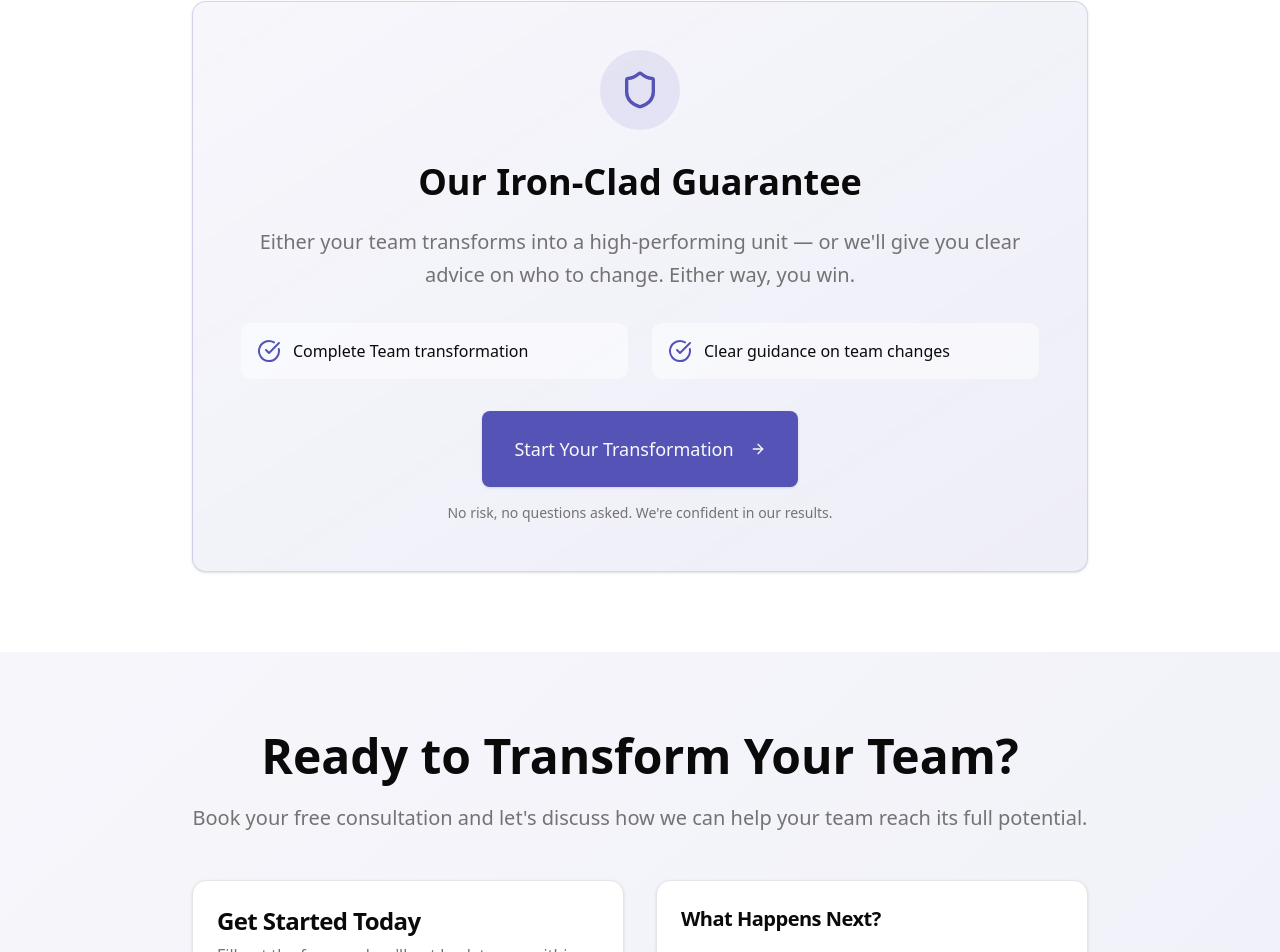
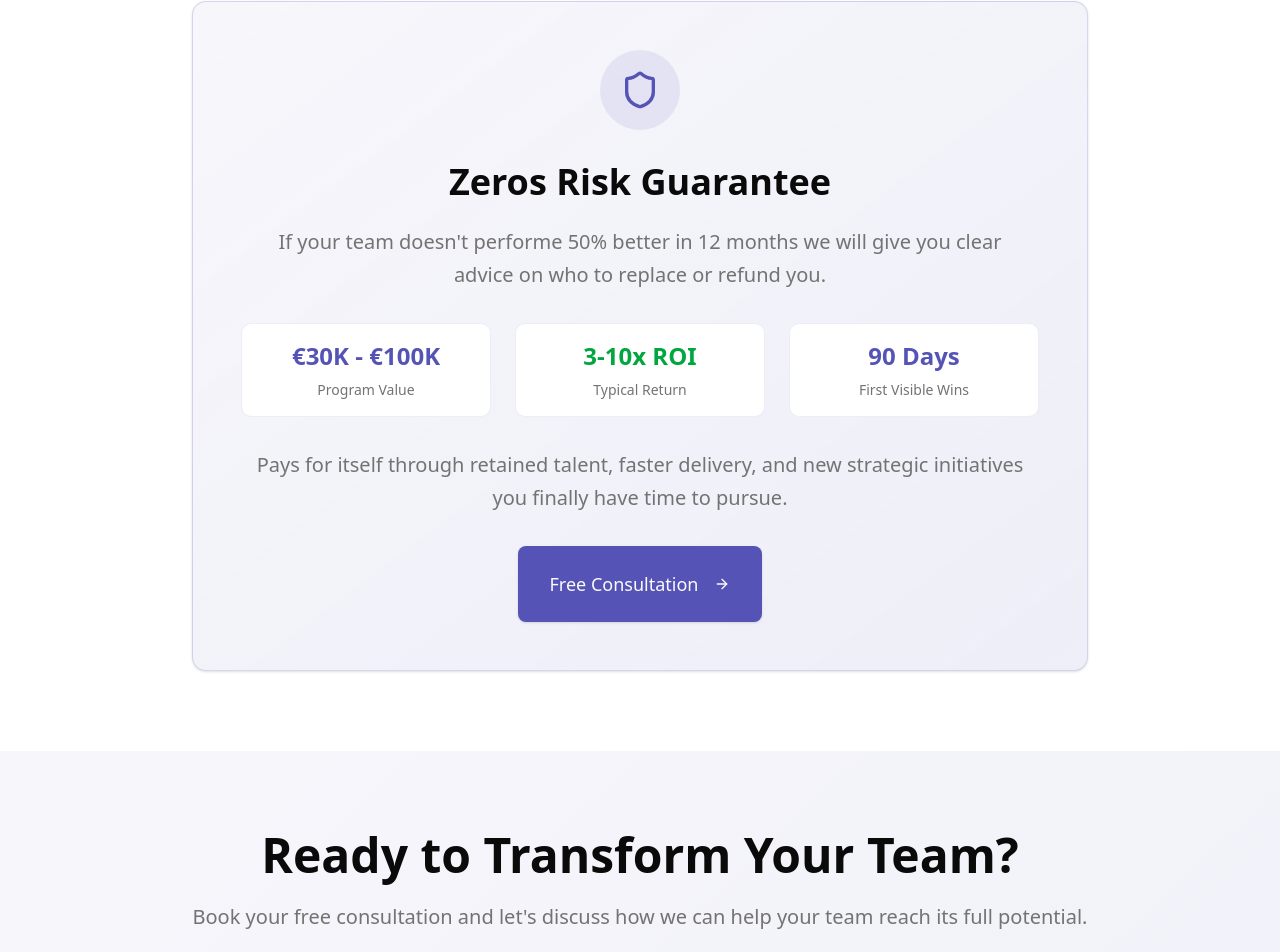
Before and after one commit to zatezalo/tatjana, a Next.js app: page / in a window 1280 px wide. Shown: the part 6898-7850 px from the top of the page. Built offline with nearby package versions, Linux system fonts and the light colour scheme.

Commit message:
Revise Guarantee section with updated messaging and layout enhancements. Change guarantee text for clarity, introduce new program value and ROI metrics, and update button text for booking consultations.

```diff
--- a/src/components/sections/Guarantee.tsx
+++ b/src/components/sections/Guarantee.tsx
@@ -16,34 +16,50 @@ export default function Guarantee() {
               </div>
 
               <h2 className="text-3xl md:text-4xl font-bold text-foreground mb-6">
-                Our Iron-Clad Guarantee
+                Zeros Risk Guarantee
               </h2>
 
               <p className="text-xl text-muted-foreground mb-8 leading-relaxed max-w-3xl mx-auto">
                 {offer.guarantee.text}
               </p>
 
-              <div className="grid grid-cols-1 md:grid-cols-2 gap-6 mb-8">
-                <div className="flex items-center gap-3 p-4 bg-background/50 rounded-lg">
-                  <CheckCircle className="w-6 h-6 text-primary flex-shrink-0" />
-                  <span className="font-medium text-foreground">Complete Team transformation</span>
+              <div className="grid grid-cols-1 md:grid-cols-3 gap-6 text-center mb-8">
+                <div className="bg-background p-4 rounded-lg border border-primary/10">
+                  <div className="text-2xl font-bold text-primary mb-2">
+                  €30K - €100K
+                  </div>
+                  <div className="text-sm text-muted-foreground">
+                    Program Value
+                  </div>
                 </div>
-                <div className="flex items-center gap-3 p-4 bg-background/50 rounded-lg">
-                  <CheckCircle className="w-6 h-6 text-primary flex-shrink-0" />
-                  <span className="font-medium text-foreground">Clear guidance on team changes</span>
+                <div className="bg-background p-4 rounded-lg border border-primary/10">
+                  <div className="text-2xl font-bold text-green-600 mb-2">
+                    3-10x ROI
+                  </div>
+                  <div className="text-sm text-muted-foreground">
+                    Typical Return
+                  </div>
+                </div>
+                <div className="bg-background p-4 rounded-lg border border-primary/10">
+                  <div className="text-2xl font-bold text-primary mb-2">
+                    90 Days
+                  </div>
+                  <div className="text-sm text-muted-foreground">First Visible Wins</div>
                 </div>
               </div>
+
+              <p className="text-xl text-muted-foreground mb-8 leading-relaxed max-w-3xl mx-auto">
+                {offer.guarantee.text2}
+              </p>
+
 
               <div className="text-center">
                 <Button asChild size="lg" className="text-lg px-8 py-6 h-auto">
                   <Link href="/book">
-                    Start Your Transformation
+                    Free Consultation
                     <ArrowRight className="ml-2 w-5 h-5" />
                   </Link>
                 </Button>
-                <p className="text-sm text-muted-foreground mt-4">
-                  No risk, no questions asked. We&apos;re confident in our results.
-                </p>
               </div>
             </CardContent>
           </Card>
--- a/src/lib/offer.ts
+++ b/src/lib/offer.ts
@@ -88,7 +88,8 @@ export const offer = {
     },
   },
   guarantee: {
-    text: "Either your team transforms into a high-performing unit — or we'll give you clear advice on who to change. Either way, you win.",
+    text: "If your team doesn't performe 50% better in 12 months we will give you clear advice on who to replace or refund you.",
+    text2: "Pays for itself through retained talent, faster delivery, and new strategic initiatives you finally have time to pursue.",
   },
   finalCta: {
     title: "Ready to Transform Your Team?",
```
